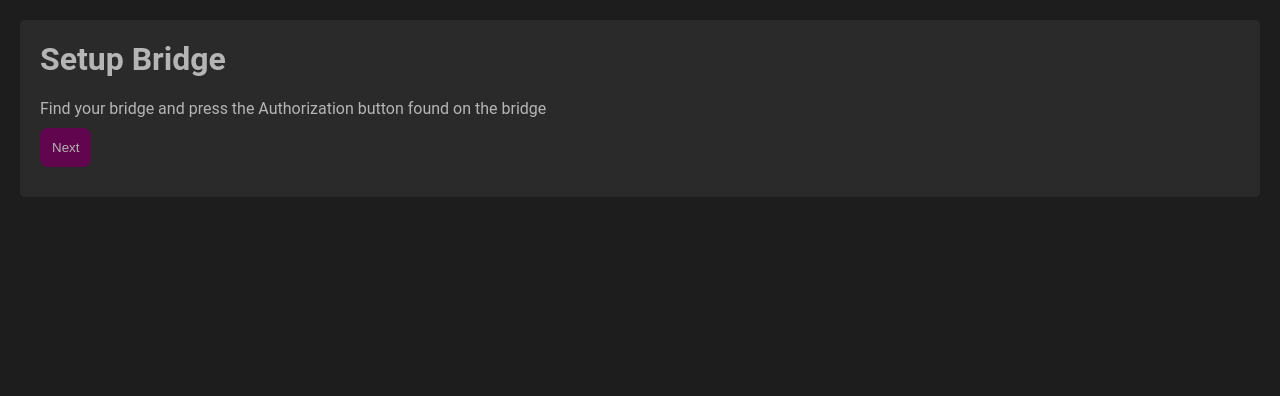
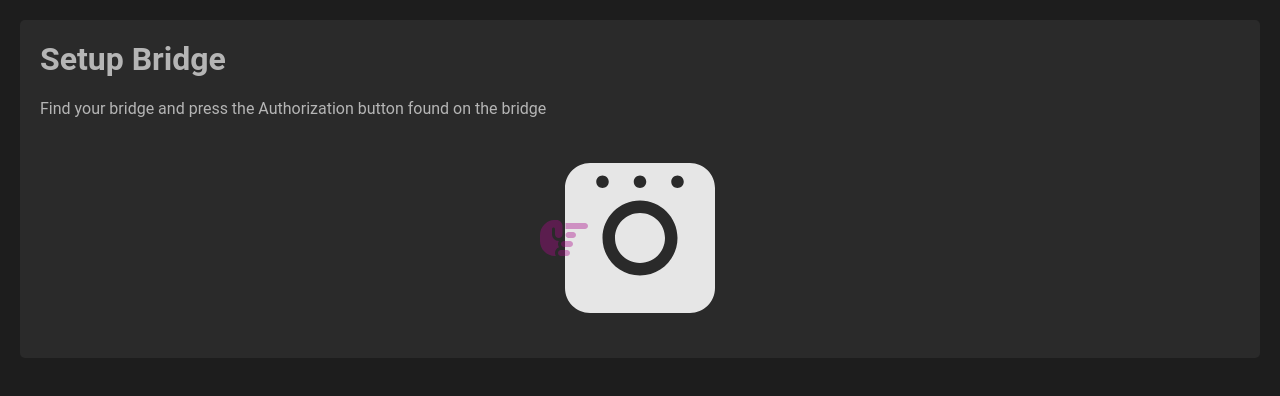
Before and after one commit to zanemds/go-pack-go-vue, a Vue app: page /setup/welcome in a window 1280 px wide. Both pictures are taken after a click on the button "Get Started". Shown: the top 396 px of the page. Built offline with nearby package versions, Linux system fonts and the light colour scheme; no server answers; the HTML template or start-up script is replaced by a standard one.

Commit message:
quick update, fontawesome usage

```diff
--- a/package.json
+++ b/package.json
@@ -7,6 +7,7 @@
     "node": "^20.19.0 || >=22.12.0"
   },
   "scripts": {
+    "start": "vite",
     "dev": "vite",
     "build": "run-p type-check \"build-only {@}\" --",
     "preview": "vite preview",
@@ -15,8 +16,11 @@
   },
   "dependencies": {
     "@fortawesome/fontawesome-svg-core": "^7.1.0",
+    "@fortawesome/free-brands-svg-icons": "^7.1.0",
     "@fortawesome/free-regular-svg-icons": "^7.1.0",
+    "@fortawesome/free-solid-svg-icons": "^7.1.0",
     "@fortawesome/vue-fontawesome": "^3.1.2",
+    "axios": "^1.12.2",
     "vue": "^3.5.22",
     "vue-router": "^4.5.1"
   },
--- a/src/components/setup/pages/setup-bridge.vue
+++ b/src/components/setup/pages/setup-bridge.vue
@@ -1,11 +1,14 @@
 <script lang="ts">
 import Card from "../../common/card.vue";
-import { setupRoutes } from "@zanemds/dal";
+import { ConfiguratorService, setupRoutes } from "@zanemds/dal";
+import bridgeIcon from "@zanemds/assets/icons/bridge.svg";
+import axios from "axios";
 
 export default {
   components: { Card },
   data() {
     return {
+      bridgeIcon,
       counter: 0,
     };
   },
@@ -14,18 +17,81 @@ export default {
       this.$router.push(setupRoutes.DETAILS);
     },
   },
+  mounted(){
+    axios.get('http://localhost:8080/hello').then((response) => {
+      console.log('Discovered bridges:', response.data);
+    }).catch((error) => {
+      console.error('Error discovering bridges:', error);
+    });
+    // const configurator = new ConfiguratorService();
+    // configurator.discoverBridge().then((bridges) => {
+    //   console.log('Discovered bridges:', bridges);
+    // }).catch((error) => {
+    //   console.error('Error discovering bridges:', error);
+    // });
+  }
 };
 </script>
 
 <template>
   <Card title="Setup Bridge">
-    <div>Find your bridge and press the Authorization button found on the bridge</div>
+    <div>
+      Find your bridge and press the Authorization button found on the bridge
+    </div>
+    <div class="demonstration-container" primary-color>
+      <font-awesome-icon
+        icon="fa-solid fa-hand-point-right"
+        size="3x"
+        class="pointer-icon"
+        primary-color
+      />
+      <img icon :src="bridgeIcon" class="bridge-icon" />
+    </div>
+
     <div class="footer">
-      <button @click="clickHandler">Next</button>
+      <!-- <button @click="clickHandler">Next</button> -->
     </div>
   </Card>
 </template>
 
 <style scoped>
 @import "@zanemds/styles/global.scss";
+@import "@zanemds/styles/theme.scss";
+
+[icon] {
+  height: 200px;
+  width: 200px;
+}
+
+.bridge-icon {
+  z-index: 0;
+}
+
+@keyframes fadeInOut {
+  0%,
+  100% {
+    opacity: 0.1;
+    left: 40%;
+
+  }
+  50% {
+    opacity: 1;
+    left: calc(50% - 60px);
+
+  }
+
+}
+
+.demonstration-container {
+  /* max-width: 300px; */
+  display: flex;
+  align-items: center;
+  justify-content: center;
+  margin-top: 20px;
+  .pointer-icon {
+    position: absolute;
+    z-index: 1;
+    animation: fadeInOut 4s infinite;
+  }
+}
 </style>
--- a/src/dal/services/configurator.service.ts
+++ b/src/dal/services/configurator.service.ts
@@ -1,6 +1,7 @@
 import type { Configuration } from "../models/configuration.model";
 import { useRouter } from "vue-router";
 import { gpgRoute, setupRoutes } from "../models/route.model";
+import axios from "axios";
 export class ConfiguratorService {
   static config: Configuration = JSON.parse(localStorage.getItem("gpgConfig")) as Configuration;
 
@@ -11,9 +12,13 @@ export class ConfiguratorService {
   public checkConfiguration(): boolean {
     if (!ConfiguratorService.config || !ConfiguratorService.config.IP) {
       const router = useRouter();
-      router.push(`${gpgRoute.setup}${setupRoutes.WELCOME}`);
+      router.push(`${gpgRoute.setup}/${setupRoutes.WELCOME}`);
       return false;
     }
     return true
   }
+
+  public discoverBridge(): Promise<any> {
+    axios.get("https://discovery.meethue.com/", { withCredentials: false });
+  }
 }
--- a/src/main.ts
+++ b/src/main.ts
@@ -6,6 +6,10 @@ import Home from "./components/home/home.vue";
 import { gpgRoute, setupRoutes } from "./dal/models/route.model";
 import SetupWelcome from "./components/setup/pages/setup-welcome.vue";
 import SetupBridge from "./components/setup/pages/setup-bridge.vue";
+import { FontAwesomeIcon } from "@fortawesome/vue-fontawesome";
+
+import { faHandPointRight, faHandPointUp, faHouse } from "@fortawesome/free-solid-svg-icons";
+import { library } from "@fortawesome/fontawesome-svg-core";
 
 const app = createApp(App);
 
@@ -31,8 +35,12 @@ const router = createRouter({
   ],
 });
 
+const icons = [faHouse, faHandPointRight, faHandPointUp];
+
+library.add(icons);
+
+app.component("font-awesome-icon", FontAwesomeIcon);
+
 app.use(router);
 
-// app.component("SetupGuide", SetupGuide);
-
 app.mount("#app");
--- a/src/styles/theme.scss
+++ b/src/styles/theme.scss
@@ -11,8 +11,17 @@ $background-color: #1d1d1d;
 }
 
 Card {
-  // background-color: color.adjust($background-color, $lightness: 5%);
-  background-color: pink;
+  background-color: color.adjust($background-color, $lightness: 5%);
+}
+
+[icon]{
+    filter: invert(90%);
+}
+
+.demonstration-container {
+    &[primary-color] {
+        color: color.adjust($primary-color, $lightness: 20%);
+    }
 }
 
 button {
```
Also changed, not shown: src/assets/icons/bridge.svg (added), 1 other file (tests, documents, lock files or other folders).
